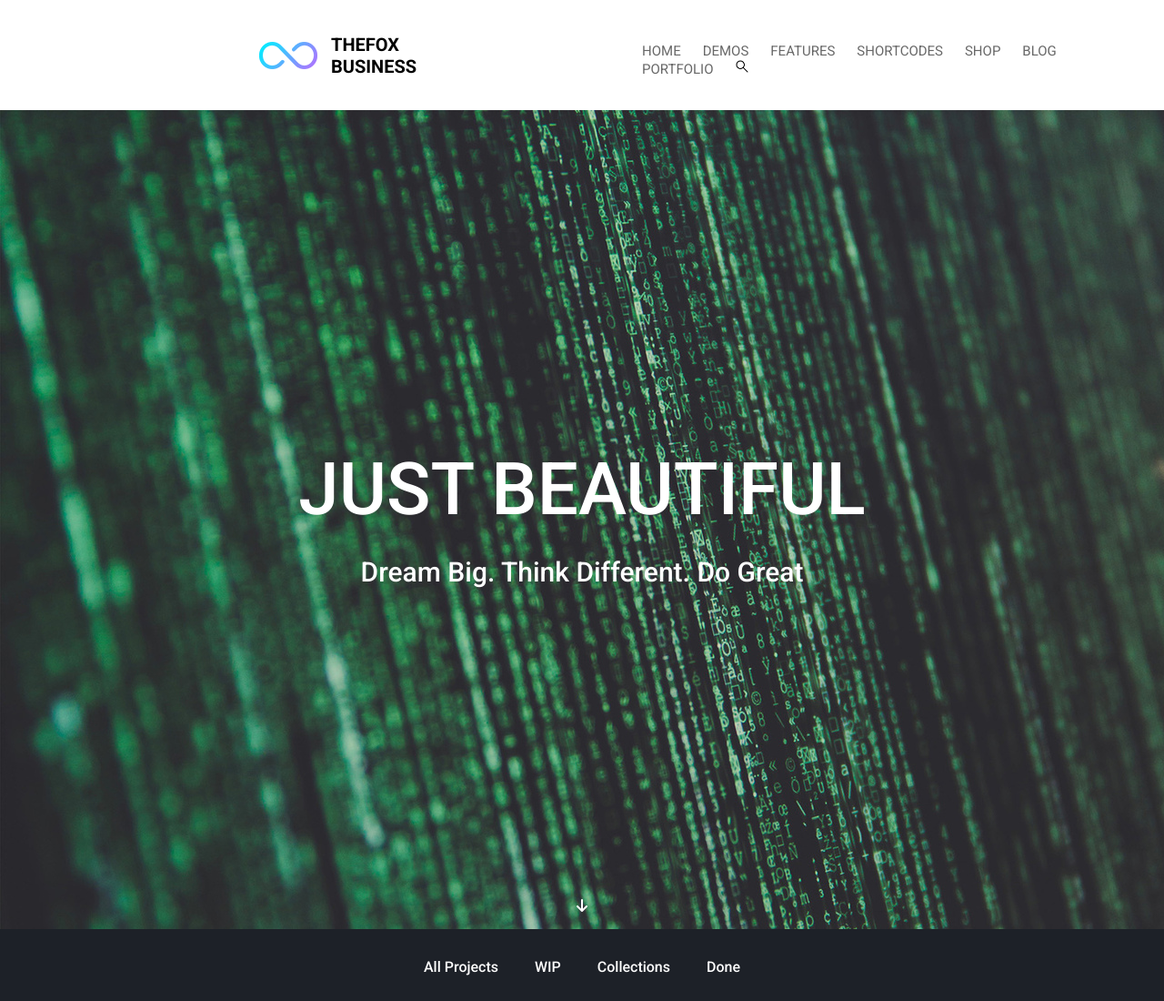
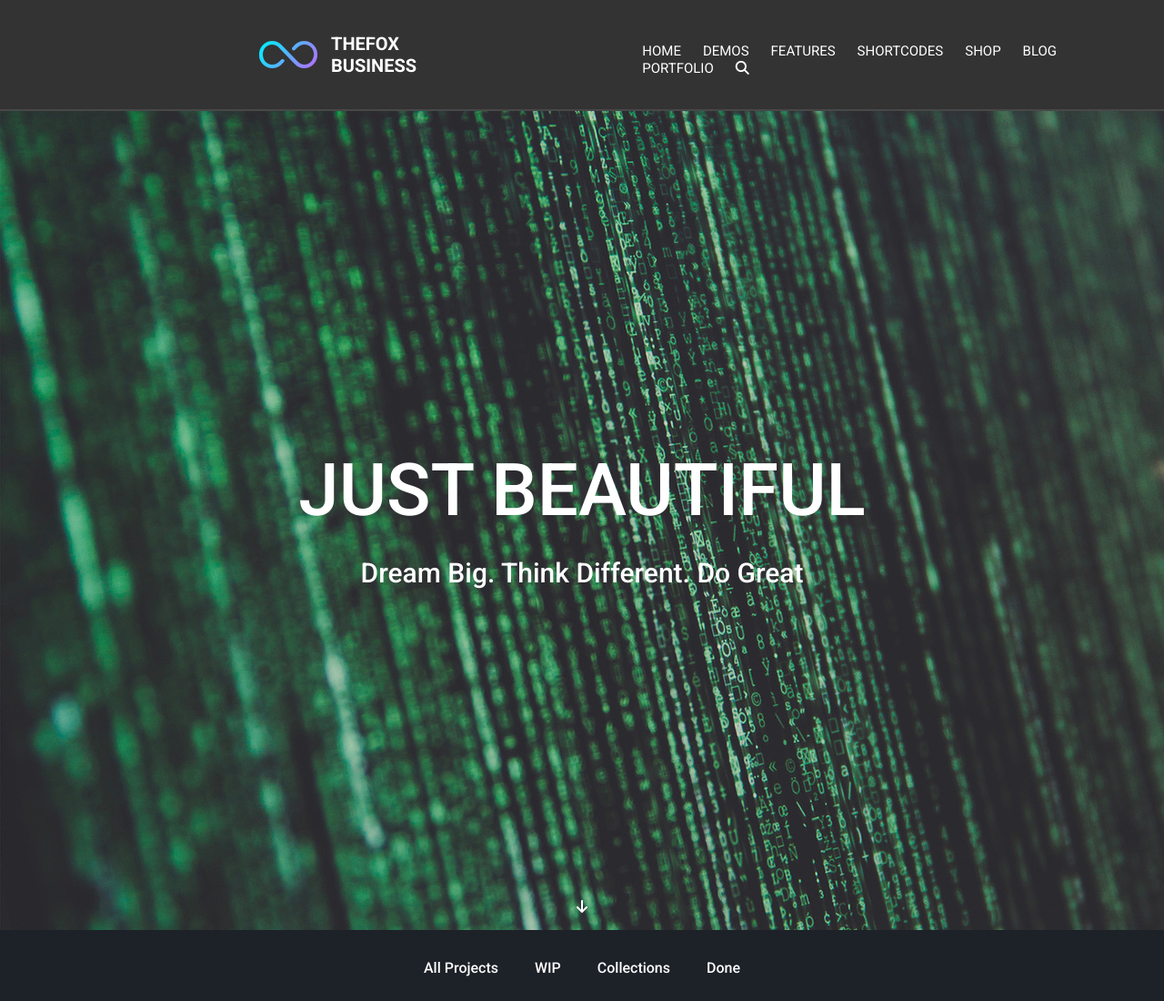
Before and after one commit to LeoSAN10/stormnet-course, a plain HTML site: page portfolio.html in a window 1280 px wide. Shown: the top 1100 px of the page at 91% size. Drawn offline with nearby package versions, Linux system fonts and the light colour scheme.

Commit message:
fixed bugs

```diff
--- a/portfolio.css
+++ b/portfolio.css
@@ -1,3 +1,30 @@
+.second{
+    background-color: #333333;
+}
+
+.second_txt{
+    color: #fff;
+}
+
+
+
+ul.menu_links2 li{
+    display: inline-block;
+    margin-right: 20px;
+    font-weight: 400;
+    font-size: 15px;
+    text-transform: uppercase;
+}
+ul.menu_links2 li a{
+    color: #fff;
+    text-decoration: none;
+}
+
+
+
+
+
+
 .header{
     background-image: url(assets/slider_img3.jpg);
 }
--- a/portfolio.html
+++ b/portfolio.html
@@ -13,25 +13,25 @@
 </head>
 <body>
     <div class="container_main">
-        <div class="navbar_main" id="head">
+      <div class="navbar_main second" id="head">
         <div class="logo">
             <img class="logo_icon" src="assets/logo.png" alt="logo"/>
-                <div class="company_name">thefox business</div>
+            <div class="company_name second_txt">thefox business</div>
         </div>
         <div class="nav">
-                <ul class="menu_links">
+            <ul class="menu_links2">
                 <li>
                     <a href="index.html">Home</a>
                 </li>
-                    <li><a href="demos.html">Demos</a></li>
-                    <li><a href="features.html">Features</a></li>
-                    <li><a href="shortcodes.html">Shortcodes</a></li>
-                    <li><a href="shop.html">Shop</a></li>
-                    <li><a href="blog.html">Blog</a></li>
-                    <li><a href="portfolio.html">Portfolio</a></li>
+                <li><a href="demos.html" class="second_txt">Demos</a></li>
+                <li><a href="features.html" class="second_txt">Features</a></li>
+                <li><a href="shortcodes.html" class="second_txt">Shortcodes</a></li>
+                <li><a href="shop.html" class="second_txt">Shop</a></li>
+                <li><a href="blog.html" class="second_txt">Blog</a></li>
+                <li class="second_txt"><a href="portfolio.html" >Portfolio</a></li>
                 <li>
                     <a href="#">
-                            <img class="search_icon" src="assets/search-icon.jpg" alt="search"/>
+                      <i class="fa fa-search" aria-hidden="true"></i>
                     </a>
                 </li>
             </ul>
--- a/shop.css
+++ b/shop.css
@@ -1,3 +1,28 @@
+
+
+.second{
+    background-color: #333333;
+}
+
+.second_txt{
+    color: #fff;
+}
+
+
+
+ul.menu_links2 li{
+    display: inline-block;
+    margin-right: 20px;
+    font-weight: 400;
+    font-size: 15px;
+    text-transform: uppercase;
+}
+ul.menu_links2 li a{
+    color: #fff;
+    text-decoration: none;
+}
+
+
 .head_link{
     padding: 10px 10px;
 }
--- a/styles.css
+++ b/styles.css
@@ -26,12 +26,13 @@ body{
 
 .navbar_main{
     display: flex;
-    margin-top: 20px;
-    margin-bottom: 20px;
-    margin-left: 285px;
+    padding-top: 20px;
+    padding-bottom: 20px;
+    padding-left: 285px;
     align-items: center;
     font-weight: 400;
     font-size: 16px;
+    border-bottom: 2px solid rgba(255, 255, 255, 0.1);;
 }
 
 .logo{
```
Also changed, not shown: shop.html (+10 -10 lines). Lines whose indentation alone changed are shown as unchanged.
